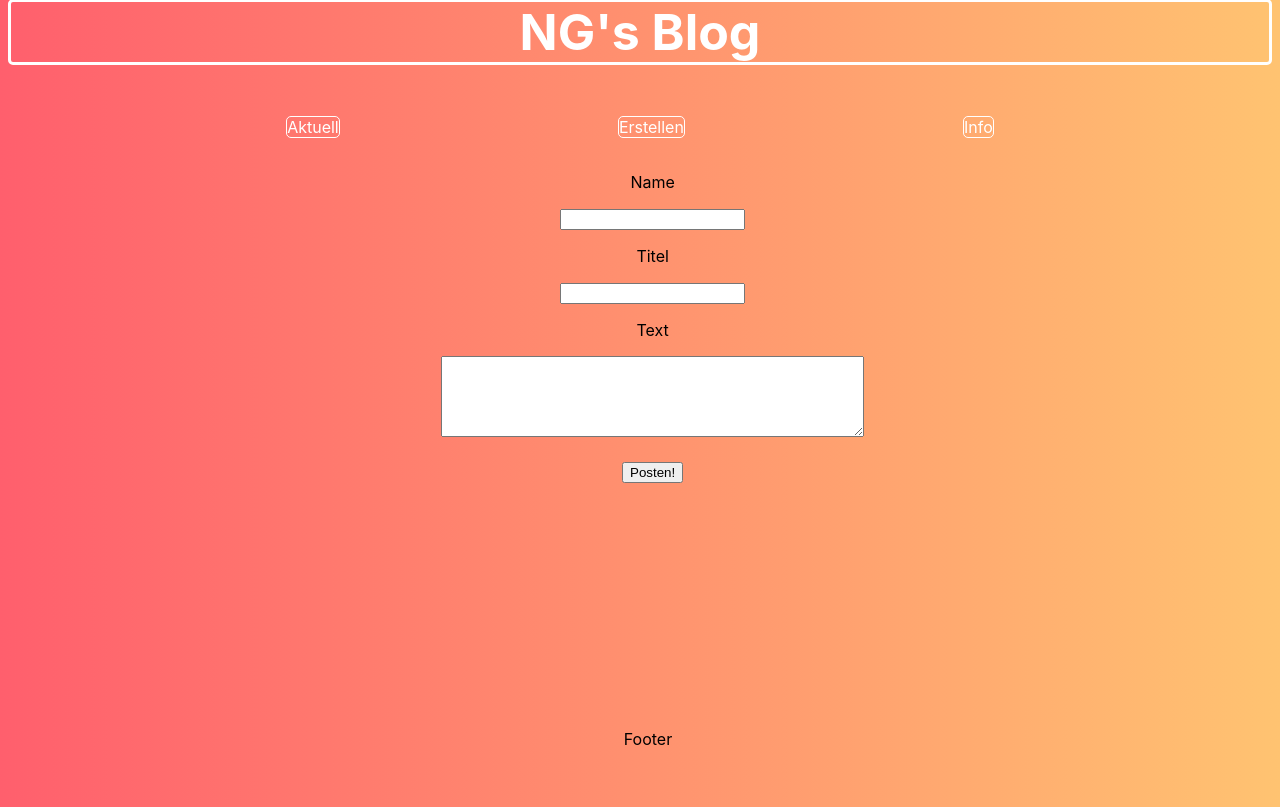
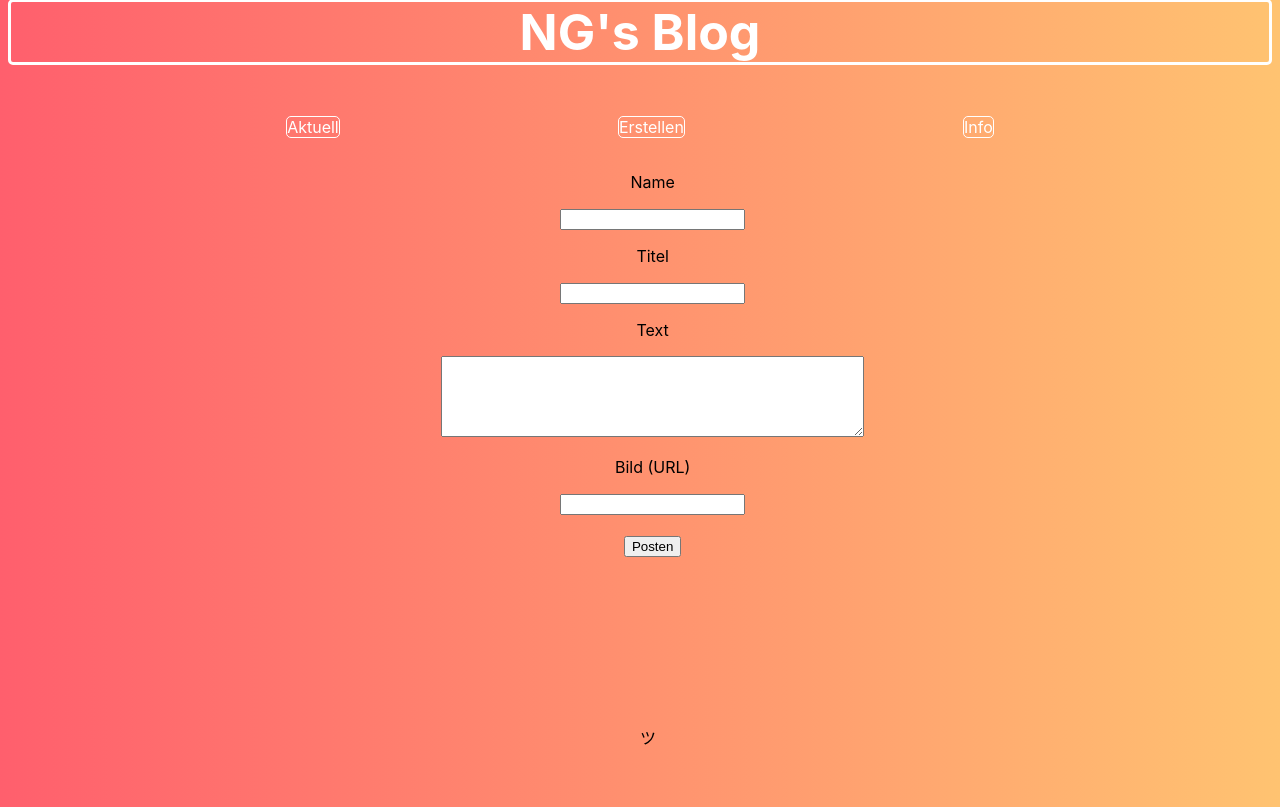
Before and after one commit to edp-nandog/blj-blog, a PHP site: page /erstellen.php in a window 1280 px wide. Shown: the part 35-842 px from the top of the page. Run offline with PHP 8.4, Linux system fonts and the light colour scheme.

Commit message:
alles ausser bilder geht

```diff
--- a/erstellen.php
+++ b/erstellen.php
@@ -1,27 +1,20 @@
 <?php
 
-
-[$username = $_POST['name'] ?? ''];
-[$titel = $_POST['titel'] ?? ''];
-[$text = $_POST['text'] ?? ''];
+[$username = $_POST['name']?? ''];
+[$titel = $_POST['titel']?? ''];
+[$text = $_POST['text']?? ''];
+[$bild = $_POST['bild']?? ''];
 
 $dbConnection = new PDO('mysql:host=localhost;dbname=blog', 'root', '');
-$stmt = $dbConnection->prepare('INSERT INTO posts (created_by, created_at, post_title, post_text)
-                                    VALUES (:username, now(), :titel, :text)');
+$stmt = $dbConnection->prepare('INSERT INTO posts (created_by, Date, post_title, post_text, bild)
+                                    VALUES (:username, Now(), :titel, :text, :bild)');
+if ($_SERVER['REQUEST_METHOD'] === 'POST') {
 
-$stmt->execute([':username' => "$username", ':titel' => "$titel", ':text' => "$text"]);
 
-function connectToIPDatabase() {
-    try {
-        return new PDO('mysql:host=mysql2.webland.ch;dbname=d041e_dagomez', 'd041e_dagomez', '54321_Db!!!', [
-        PDO::ATTR_ERRMODE            => PDO::ERRMODE_EXCEPTION,
-        PDO::MYSQL_ATTR_INIT_COMMAND => 'SET NAMES utf8',
-        ]);
-    } catch (PDOException $e) {
-        die('Keine Verbindung zu Datenbabk möglich: ' . $e->getMessage());
-    }
+$stmt->execute([':username' => "$username", ':titel' => "$titel", ':text' => "$text", ':bild' => "$bild"]);
+}
 
-}
+
 ?>
 <!DOCTYPE html>
 <html lang="en">
@@ -46,12 +39,20 @@ function connectToIPDatabase() {
         <p>Titel</p>
         <input type="text" name="titel" value="<?= $titel ?? ''?>">
         <p>Text</p>
-        <textarea cols="50" rows="5" name="text" value="<?= $text ?? ''?>"></textarea><br><br>
-        <input type="submit" value="Posten!">
-    </div>
-    <div id="footer">
-        <p>Footer</p>
+        <textarea cols="50" rows="5" name="text" value="<?= $text ?? ''?>"></textarea>
+        <p>Bild (URL)</p>
+        <input type="url" name="bild" value="<?= $bild ?? ''?>">
+        <br>
+        <br>
+        <input type="submit" name="button" value="Posten">
+        <br>
+        <br>
+        <br>
     </div>
     </form>
+    <div id="footer">
+        <p>ツ</p>
+    </div>
+
 </body>
 </html>
--- a/info.css
+++ b/info.css
@@ -37,6 +37,7 @@ body {
     bottom: 0;
     width: 100%;
     font-family: -apple-system, BlinkMacSystemFont, 'Segoe UI', Roboto, Oxygen, Ubuntu, Cantarell, 'Open Sans', 'Helvetica Neue', sans-serif;
+    color: gray;
 }
 
 #infotext {
--- a/style.css
+++ b/style.css
@@ -49,3 +49,7 @@ body {
     border: 0;
     border-top: 1px dashed #000;
 }
+
+#date {
+    font-size: 2px;
+}
```
Also changed, not shown: index.php (+8 -3 lines), info.php (+22 -2 lines).
